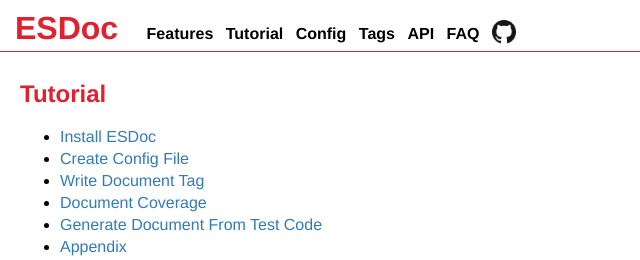
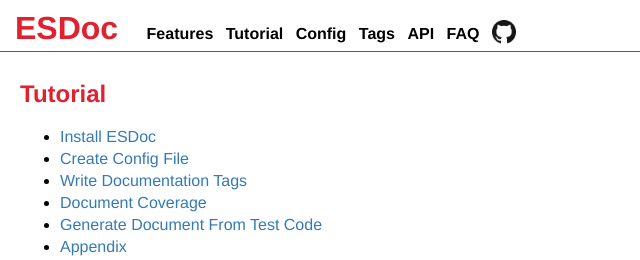
Before and after one commit to esdoc/esdoc-site, a plain HTML site: page tutorial.html in a window 1280 px wide. Shown: the top 260 px of the page, 0-640 px from the left. Drawn offline with Linux system fonts and the light colour scheme.

Commit message:
fix: typo

```diff
--- a/tutorial.html
+++ b/tutorial.html
@@ -28,7 +28,7 @@
 <ul>
 <li><a href="#install-esdoc">Install ESDoc</a></li>
 <li><a href="#create-config-file">Create Config File</a></li>
-<li><a href="#write-document-tag">Write Document Tag</a></li>
+<li><a href="#write-documentation-tags">Write Documentation Tags</a></li>
 <li><a href="#document-coverage">Document Coverage</a></li>
 <li><a href="#generate-document-from-test-code">Generate Document From Test Code</a></li>
 <li><a href="#appendix">Appendix</a><ul>
```
